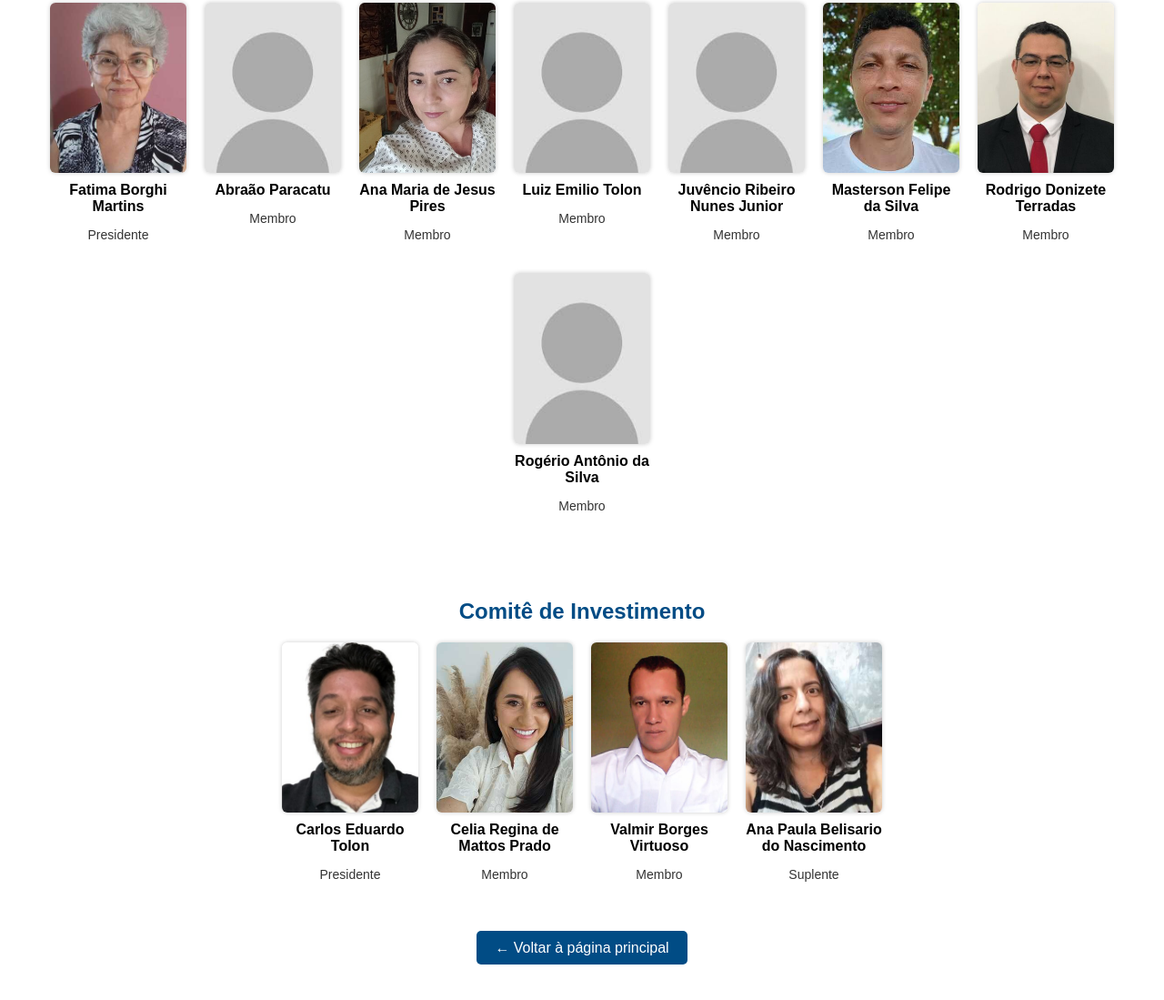
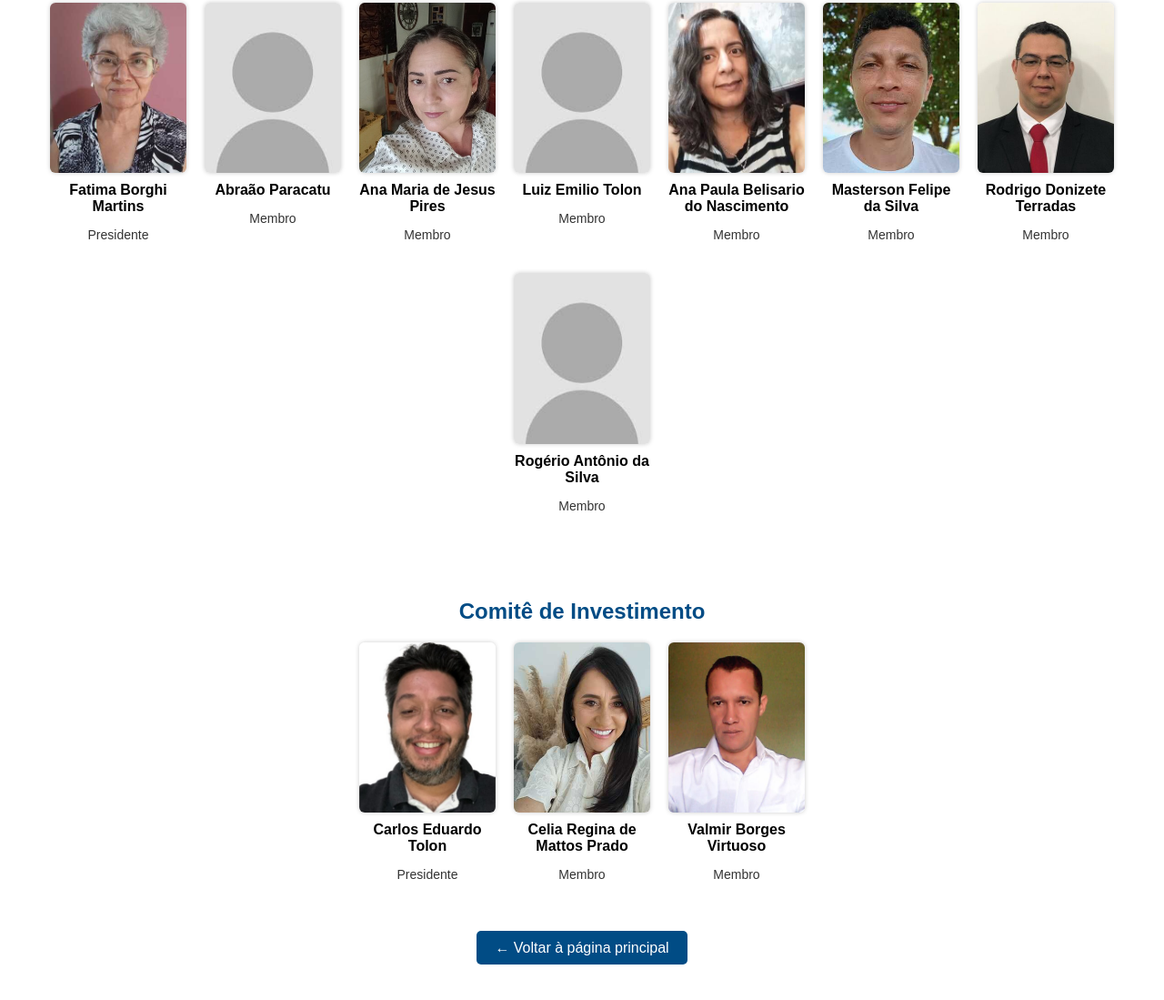
Before and after one commit to brunopanaro01/mirassol-previ-site, a plain HTML site: page composicao.html in a window 1280 px wide. Shown: the part 968-2067 px from the top of the page at 91% size. Drawn offline with Linux system fonts and the light colour scheme.

Commit message:
Update composicao.html

```diff
--- a/composicao.html
+++ b/composicao.html
@@ -227,8 +227,8 @@
     </div>
 
     <div class="card">
-      <img src="semfoto.jpeg" alt="Juvêncio Ribeiro Nunes Junior">
-      <h3>Juvêncio Ribeiro Nunes Junior</h3>
+      <img src="anapaula.jpeg" alt="Ana Paula Belisario do Nascimento">
+      <h3>Ana Paula Belisario do Nascimento</h3>
       <p>Membro</p>
     </div>
 
@@ -277,13 +277,7 @@
       <p>Membro</p>
     </div>
 
-    <div class="card">
-      <img src="anapaula.jpeg" alt="Ana Paula Belisario do Nascimento">
-      <h3>Ana Paula Belisario do Nascimento</h3>
-      <p>Suplente</p>
     </div>
-
-  </div>
 </div>
 
 <!-- BOTÃO VOLTAR -->
```
